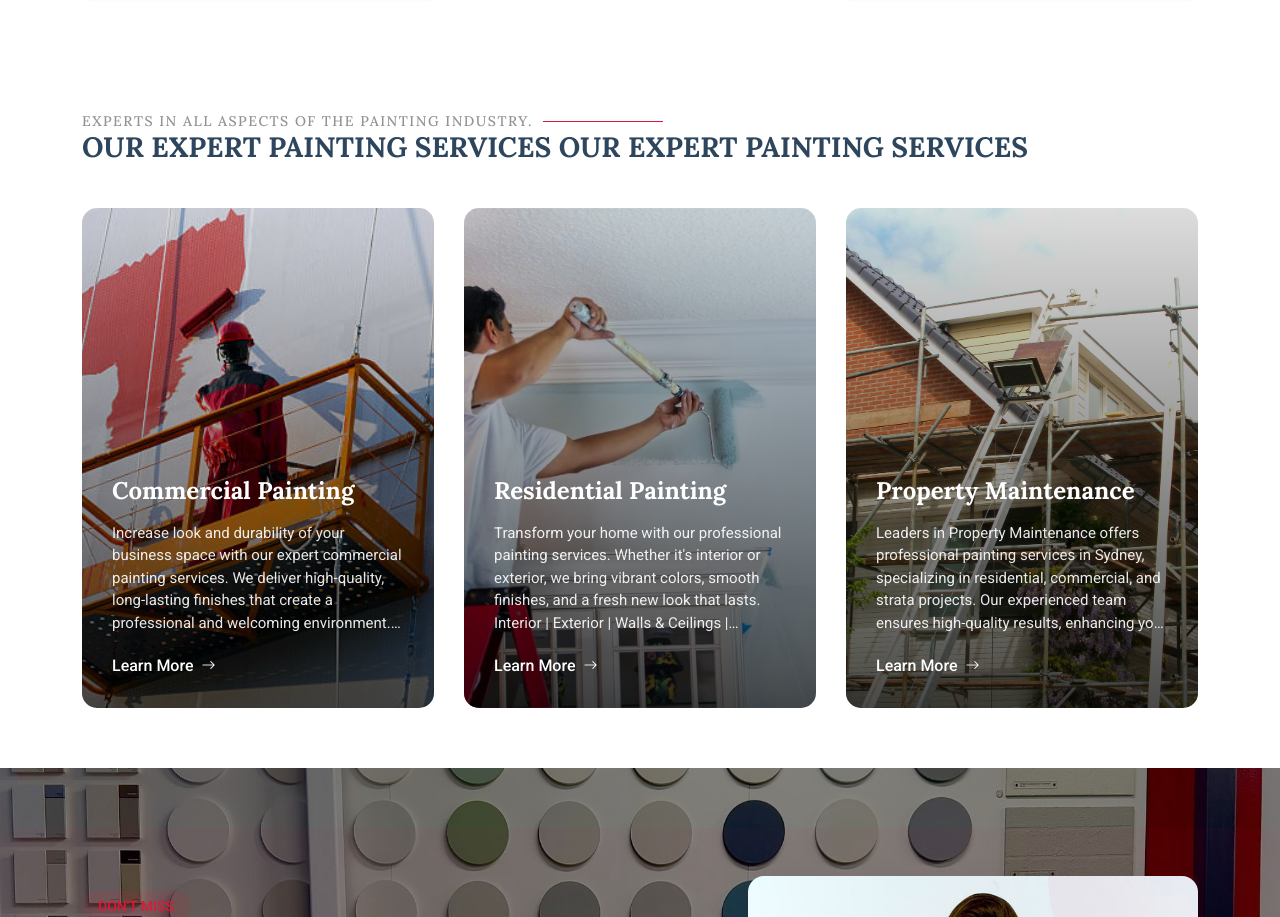
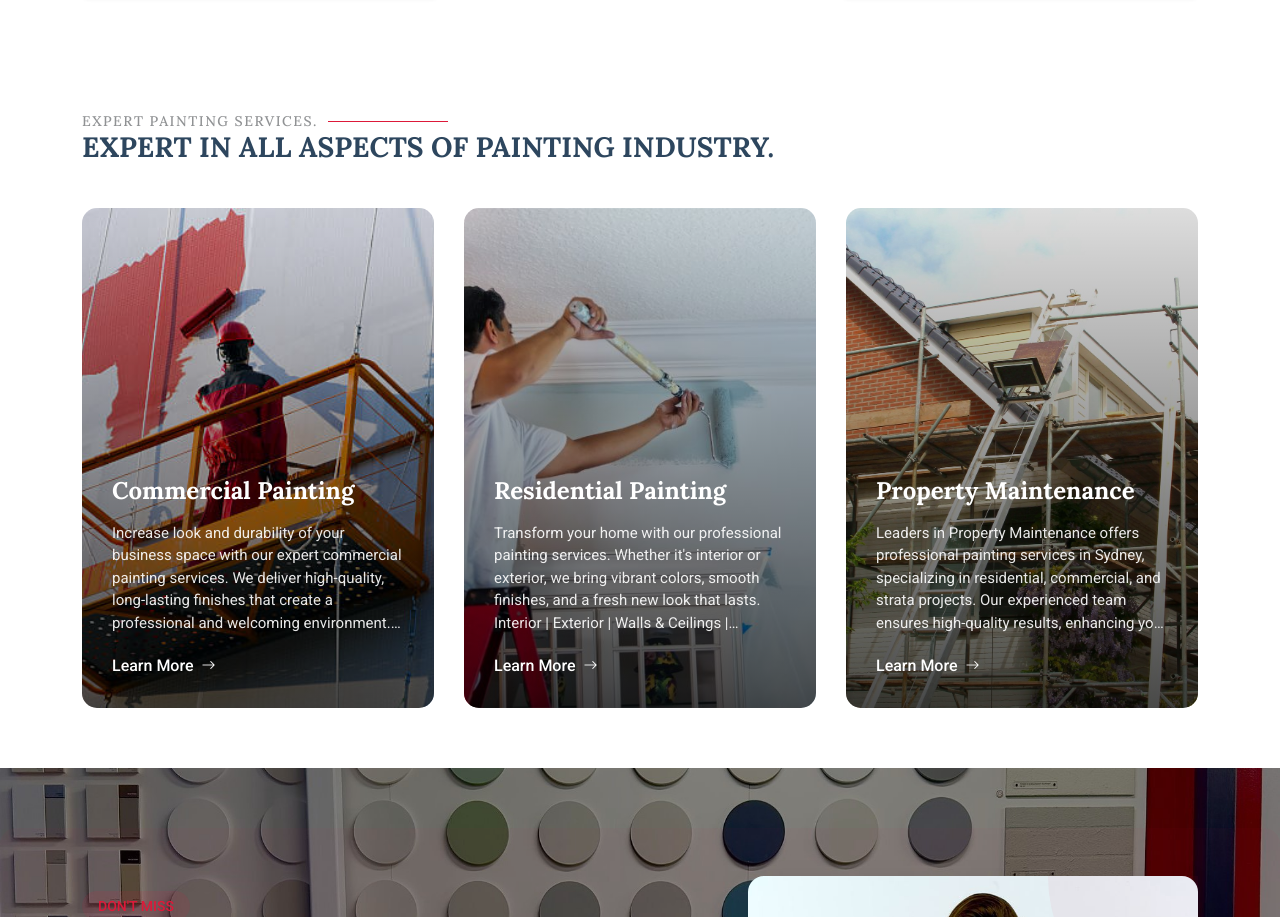
Before and after one commit to KaziSifatAlMaksud/flashPainting, a plain HTML site: page index.html in a window 1280 px wide. Shown: the part 1709-2626 px from the top of the page. Drawn offline with Linux system fonts and the light colour scheme.

Commit message:
modefi the tittle

```diff
--- a/index.html
+++ b/index.html
@@ -299,10 +299,11 @@
       <section id="featured-posts" class="featured-posts section">
         <!-- Section Title -->
         <div class="container section-title" data-aos="fade-up">
-          <h2>Experts in All Aspects of the Painting Industry.</h2>
+          <h2>Expert Painting Services.</h2>
           <div>
-            <span>Our Expert Painting Services</span>
-            <span class="description-title">Our Expert Painting Services</span>
+            <span class="description-title"
+              >EXPERT IN ALL ASPECTS OF PAINTING INDUSTRY.</span
+            >
           </div>
         </div>
         <!-- End Section Title -->
```
